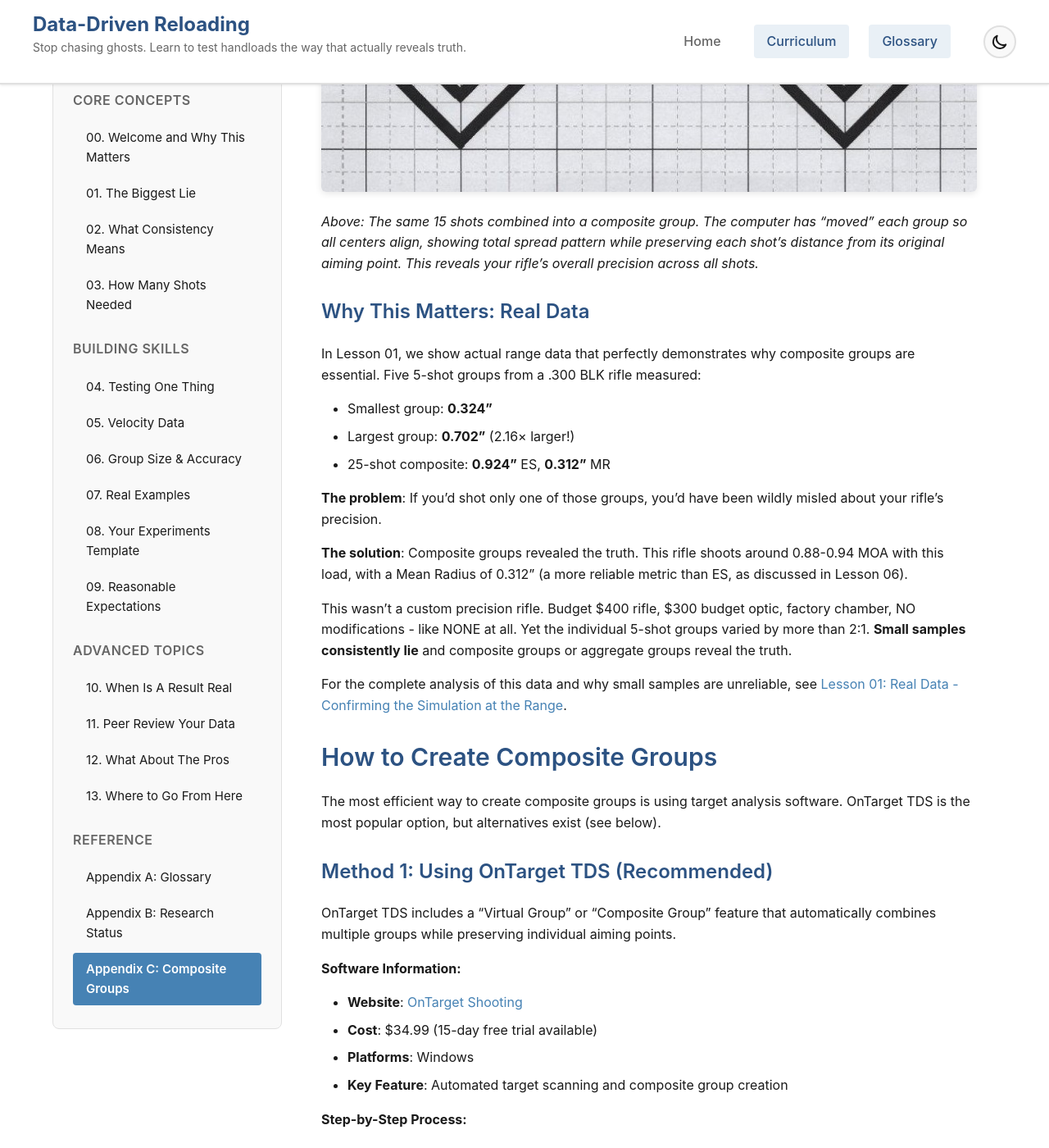
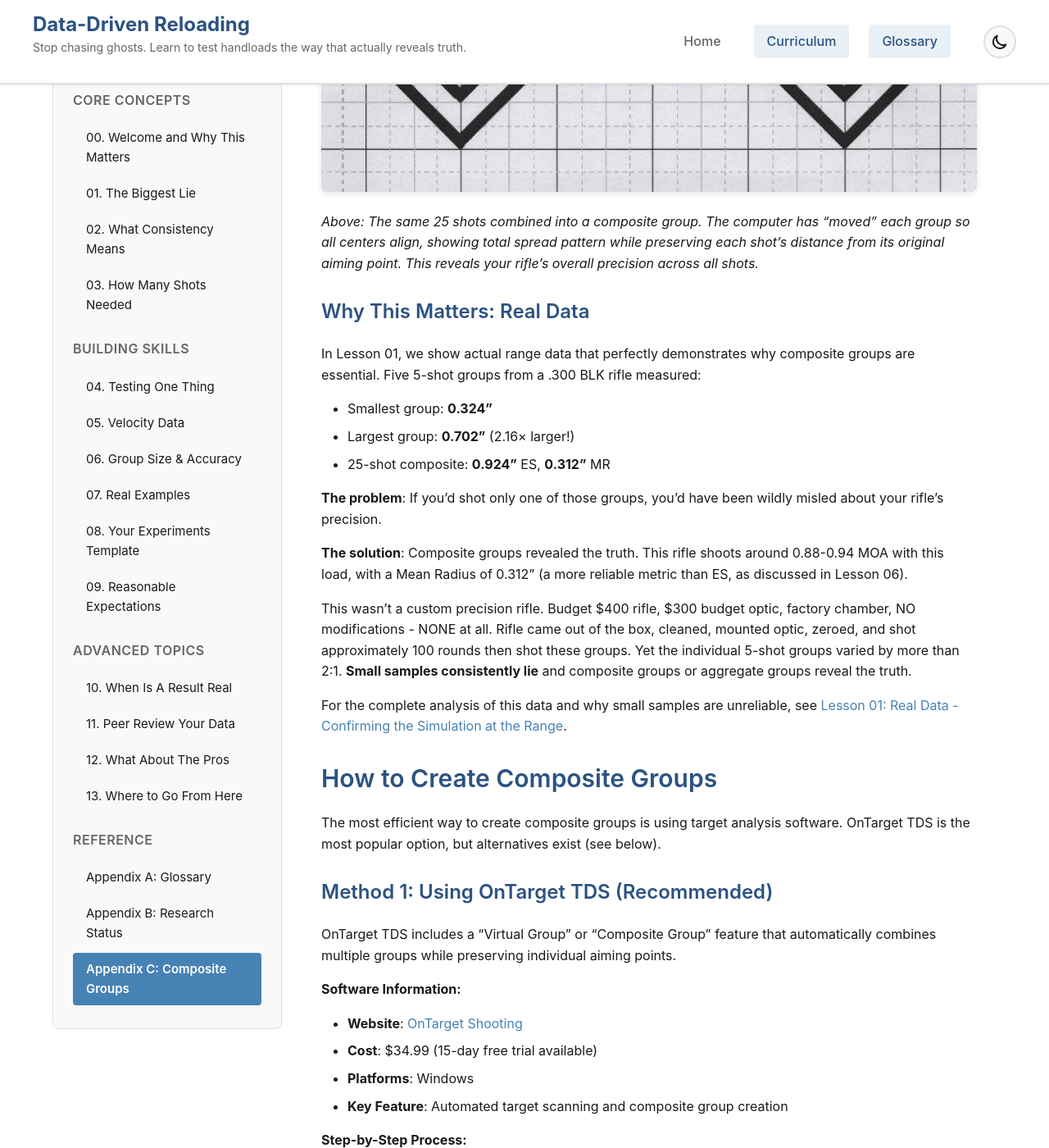
Before and after one commit to ReevesJustin/data-driven-reloading, a Jekyll site: the page built from lessons/md/Appendix_C_Composite_Groups.md, in a window 1280 px wide and 1400 px high, scrolled down 4071 px. Shown: the whole window at 82% size. Built offline with Jekyll 4.4.1, drawn with Linux system fonts in a browser that asks for light colours; our own code applies the rules of GitHub Pages for plain Markdown files; some of the changed text lies outside the part shown.

Commit message:
Appendix C Fixes

```diff
--- a/lessons/md/Appendix_C_Composite_Groups.md
+++ b/lessons/md/Appendix_C_Composite_Groups.md
@@ -60,11 +60,11 @@
 
 ![Three separate 5-shot groups at different aiming points on a target, showing tight clusters but at different locations on the paper](../static/300_5x5.jpg)
 
-*Above: Three separate 5-shot groups, each centered on different aiming points. Each group looks tight individually.*
+*Above: Five separate 5-shot groups, each centered on different aiming points. Each group looks relatively tight individually.*
 
 ![The same shots overlaid with centers aligned, showing the combined spread pattern as if all 15 shots were aimed at the same point, revealing the true overall precision](../static/300_5x5_Composite.jpg)
 
-*Above: The same 15 shots combined into a composite group. The computer has "moved" each group so all centers align, showing total spread pattern while preserving each shot's distance from its original aiming point. This reveals your rifle's overall precision across all shots.*
+*Above: The same 25 shots combined into a composite group. The computer has "moved" each group so all centers align, showing total spread pattern while preserving each shot's distance from its original aiming point. This reveals your rifle's overall precision across all shots.*
 
 ### Why This Matters: Real Data
 
@@ -77,7 +77,7 @@
 
 **The solution**: Composite groups revealed the truth. This rifle shoots around 0.88-0.94 MOA with this load, with a Mean Radius of 0.312" (a more reliable metric than ES, as discussed in Lesson 06).
 
-This wasn't a custom precision rifle. Budget $400 rifle, $300 budget optic, factory chamber, NO modifications - like NONE at all. Yet the individual 5-shot groups varied by more than 2:1. **Small samples consistently lie** and composite groups or aggregate groups reveal the truth.
+This wasn't a custom precision rifle. Budget $400 rifle, $300 budget optic, factory chamber, NO modifications - NONE at all.  Rifle came out of the box, cleaned, mounted optic, zeroed, and shot approximately 100 rounds then shot these groups. Yet the individual 5-shot groups varied by more than 2:1. **Small samples consistently lie** and composite groups or aggregate groups reveal the truth.
 
 For the complete analysis of this data and why small samples are unreliable, see [Lesson 01: Real Data - Confirming the Simulation at the Range](01_The_Biggest_Lie_in_Reloading_Testing.html#real-data-confirming-the-simulation-at-the-range).
 
```
